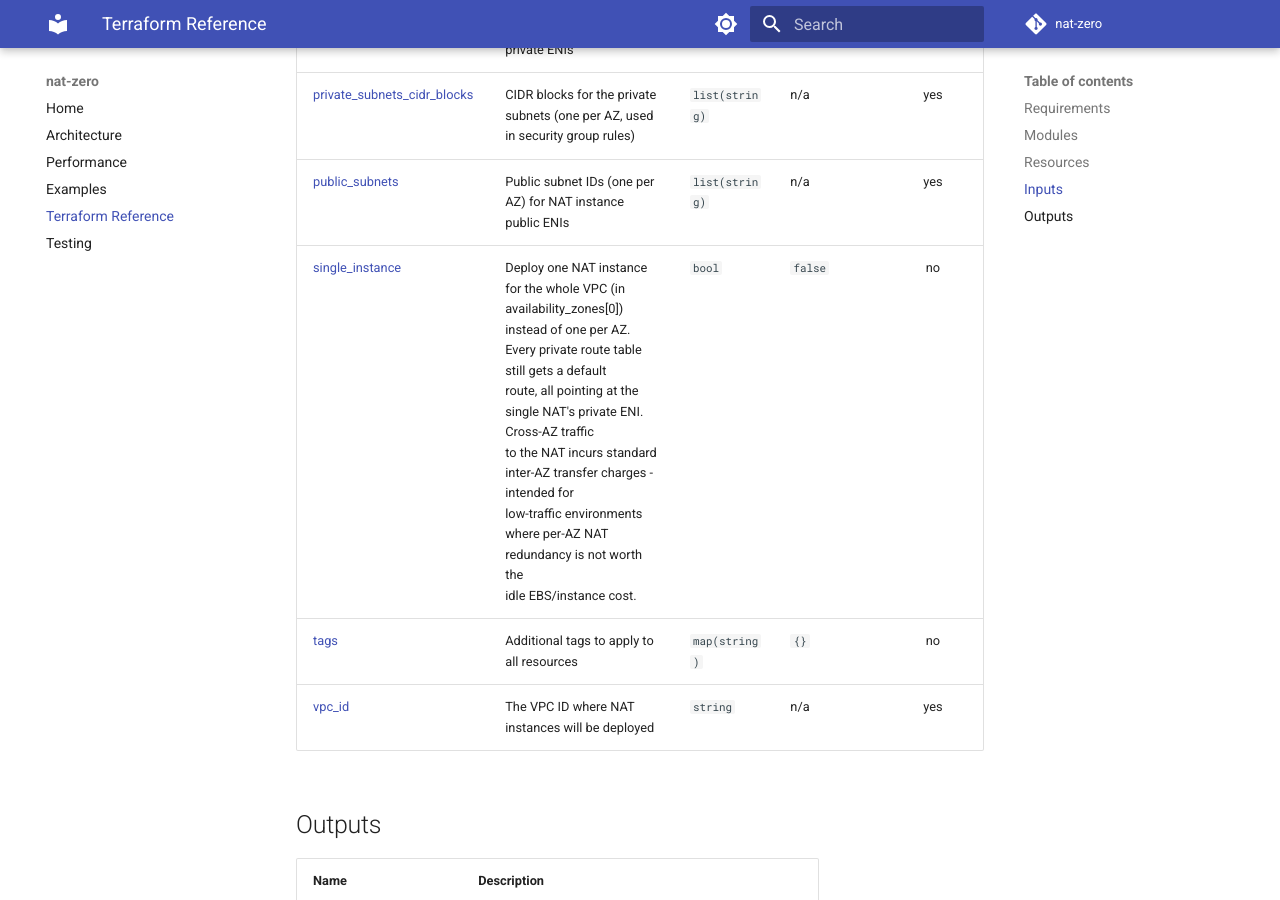
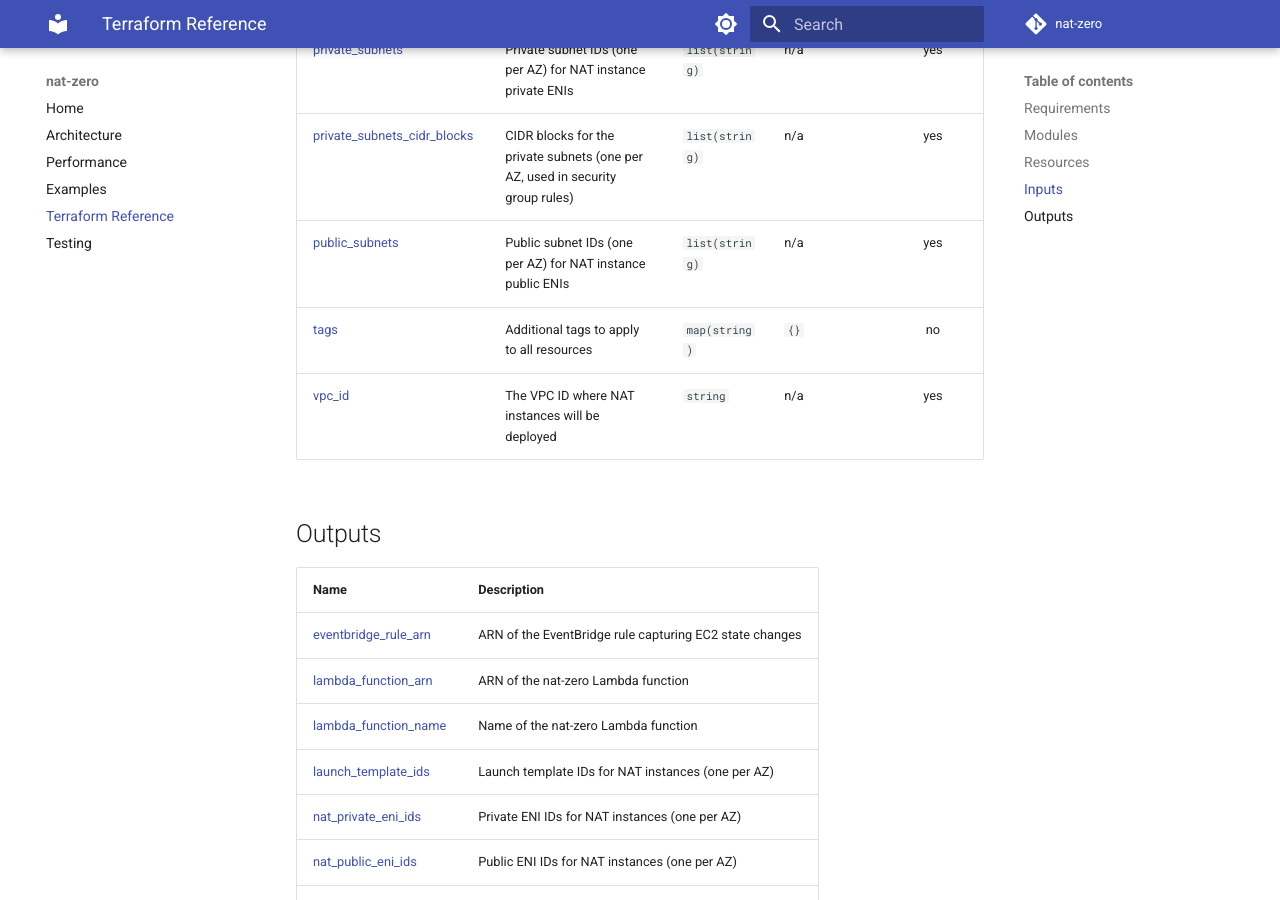
Before and after one commit to MachineDotDev/nat-zero, an MkDocs documentation site: the page built from docs/reference.md, in a window 1280 px wide and 900 px high, scrolled down 4046 px. Built offline with MkDocs 1.6.1 and Material for MkDocs 9.7.7, drawn with Linux system fonts in a browser that asks for light colours; comment, search, counter and statistics services are not loaded.

Commit message:
Revert "feat: single_instance mode — one NAT per VPC with all-RT routing (#64)"
This reverts commit 19a326ebc8379015c7ca19c0666c2c3dffc87a01.

```diff
--- a/docs/reference.md
+++ b/docs/reference.md
@@ -68,7 +68,6 @@
 | <a name="input_private_subnets"></a> [private\_subnets](#input\_private\_subnets) | Private subnet IDs (one per AZ) for NAT instance private ENIs | `list(string)` | n/a | yes |
 | <a name="input_private_subnets_cidr_blocks"></a> [private\_subnets\_cidr\_blocks](#input\_private\_subnets\_cidr\_blocks) | CIDR blocks for the private subnets (one per AZ, used in security group rules) | `list(string)` | n/a | yes |
 | <a name="input_public_subnets"></a> [public\_subnets](#input\_public\_subnets) | Public subnet IDs (one per AZ) for NAT instance public ENIs | `list(string)` | n/a | yes |
-| <a name="input_single_instance"></a> [single\_instance](#input\_single\_instance) | Deploy one NAT instance for the whole VPC (in availability\_zones[0])<br>instead of one per AZ. Every private route table still gets a default<br>route, all pointing at the single NAT's private ENI. Cross-AZ traffic<br>to the NAT incurs standard inter-AZ transfer charges - intended for<br>low-traffic environments where per-AZ NAT redundancy is not worth the<br>idle EBS/instance cost. | `bool` | `false` | no |
 | <a name="input_tags"></a> [tags](#input\_tags) | Additional tags to apply to all resources | `map(string)` | `{}` | no |
 | <a name="input_vpc_id"></a> [vpc\_id](#input\_vpc\_id) | The VPC ID where NAT instances will be deployed | `string` | n/a | yes |
 
```
Also changed, not shown: README.md (+0 -1 lines), 3 other files.
